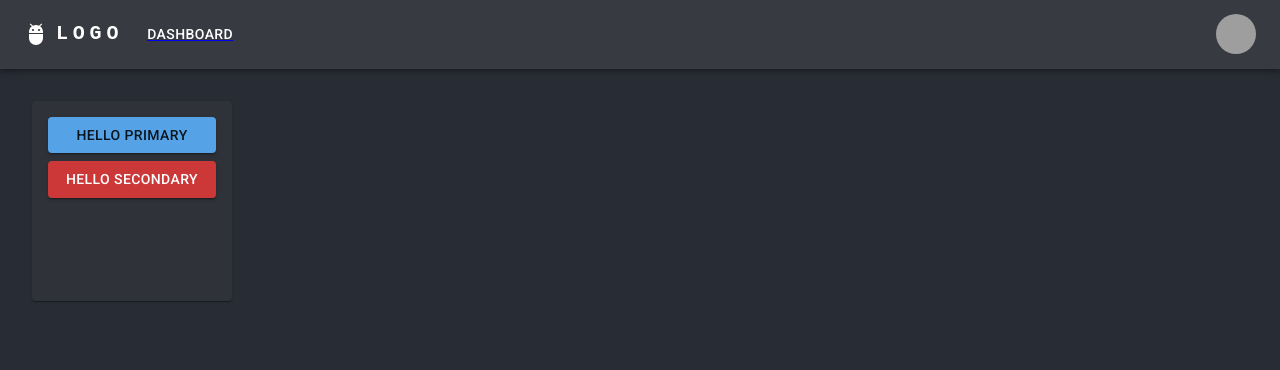
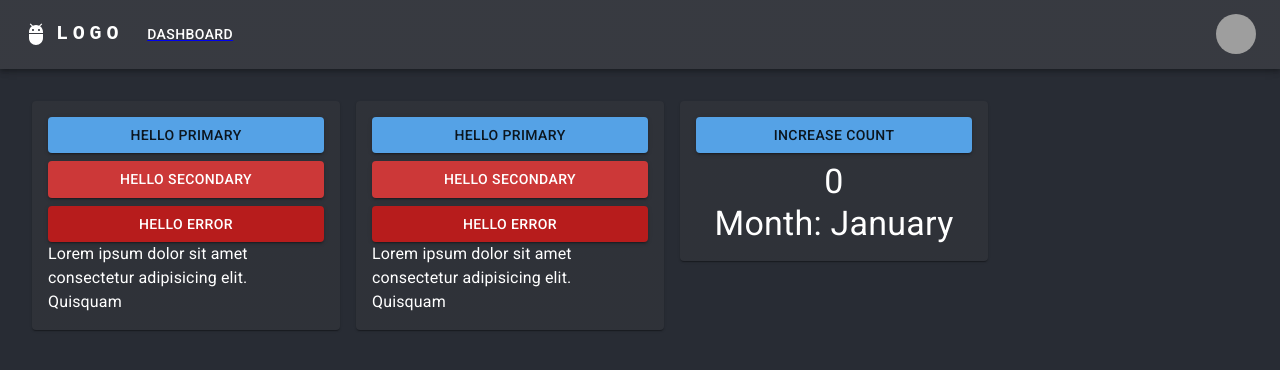
Before and after one commit to treytose/Pyonet-dashboard, a React (Create React App) app in the folder pyonet-dashboard/: page / in a window 1280 px wide. Shown: the top 370 px of the page. Built offline with nearby package versions, Linux system fonts and the light colour scheme; grey boxes are pictures that could not be loaded.

Commit message:
added example code with copilot

```diff
--- a/pyonet-dashboard/src/App.tsx
+++ b/pyonet-dashboard/src/App.tsx
@@ -1,17 +1,108 @@
-import { Card, Button } from "@mui/material";
+import { useState } from "react";
+import { Grid, Card, Button, Typography } from "@mui/material";
 
 function App() {
+  const [count, setCount] = useState(0);
+
+  const handleIncreaseCount = () => {
+    setCount(count + 1);
+  };
+
+  const getMonthByCount = () => {
+    const months = [
+      "January",
+      "February",
+      "March",
+      "April",
+      "May",
+      "June",
+      "July",
+      "August",
+      "September",
+      "October",
+      "November",
+      "December",
+    ];
+
+    return months[count % 12];
+  };
+
   return (
     <div className="App">
-      <Card sx={{ padding: 2, width: "200px", height: "200px", mt: 4, ml: 4 }}>
+      <Grid container spacing={2}>
+        <Grid item xs={12} sm={6} md={4} lg={3}>
+          <Card
+            sx={{
+              padding: 2,
+              width: "100%",
+              minHeight: "200px",
+              mt: 4,
+              ml: 4,
+            }}
+          >
             <Button variant="contained" fullWidth sx={{ mb: 1 }}>
               Hello Primary
             </Button>
 
-        <Button variant="contained" color="secondary" fullWidth>
+            <Button
+              variant="contained"
+              color="secondary"
+              fullWidth
+              sx={{ mb: 1 }}
+            >
               Hello Secondary
             </Button>
+
+            <Button variant="contained" color="error" fullWidth>
+              Hello Error
+            </Button>
+
+            <Typography>
+              Lorem ipsum dolor sit amet consectetur adipisicing elit. Quisquam
+            </Typography>
           </Card>
+        </Grid>
+        <Grid item xs={12} sm={6} md={4} lg={3}>
+          <Card
+            sx={{ padding: 2, width: "100%", minHeight: "200px", mt: 4, ml: 4 }}
+          >
+            <Button variant="contained" fullWidth sx={{ mb: 1 }}>
+              Hello Primary
+            </Button>
+            <Button
+              variant="contained"
+              color="secondary"
+              fullWidth
+              sx={{ mb: 1 }}
+            >
+              Hello Secondary
+            </Button>
+            <Button variant="contained" color="error" fullWidth>
+              Hello Error
+            </Button>
+            <Typography>
+              Lorem ipsum dolor sit amet consectetur adipisicing elit. Quisquam
+            </Typography>
+          </Card>
+        </Grid>
+        <Grid item xs={12} sm={6} md={4} lg={3}>
+          <Card sx={{ padding: 2, width: "100%", mt: 4, ml: 4 }}>
+            <Button
+              variant="contained"
+              fullWidth
+              sx={{ mb: 1 }}
+              onClick={handleIncreaseCount}
+            >
+              Increase Count
+            </Button>
+            <Typography variant="h4" sx={{ textAlign: "center" }}>
+              {count}
+              <br />
+              Month: {getMonthByCount()}
+            </Typography>
+          </Card>
+        </Grid>
+      </Grid>
     </div>
   );
 }
```
Lines whose indentation alone changed are shown as unchanged.
